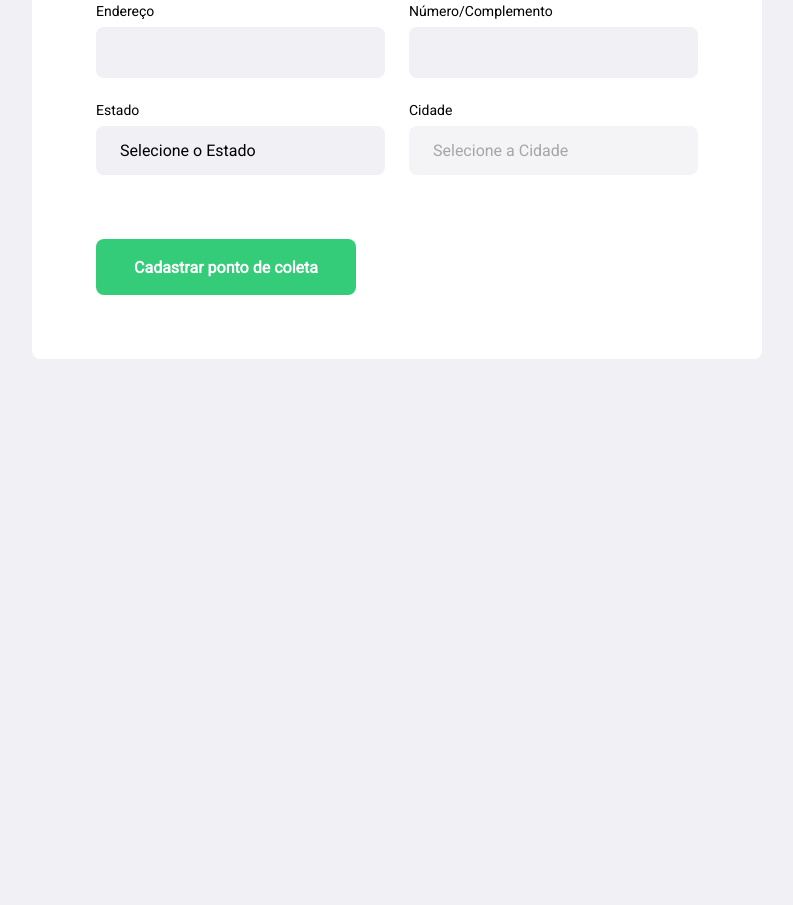
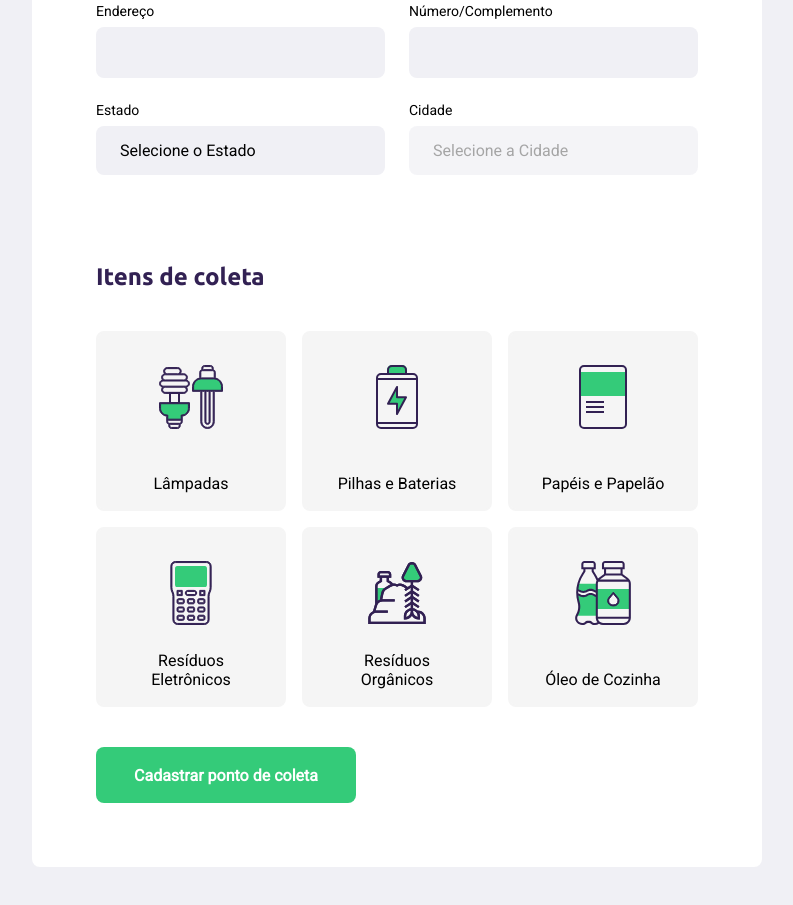
Before and after one commit to bredacoder/Next-Level-Week-1, a plain HTML site: page create-point.html in a window 1280 px wide. Shown: the part 525-1430 px from the top of the page, without its empty margins (243-1036 px from the left). Before the commit the page ends 964 px from the top, so only its background shows below. Drawn offline with Linux system fonts and the light colour scheme; no server answers.

Commit message:
itens de coleta

```diff
--- a/create-point.html
+++ b/create-point.html
@@ -27,6 +27,7 @@
             </header>
 
             <form action="">
+
                 <h1>Cadastro do ponto de coleta</h1>
 
                 <fieldset>
@@ -36,24 +37,24 @@
 
                     <div class="field">
                         <label for="name">Nome da entidade</label>
-                        <input type="text" name="name">
+                        <input type="text" name="name" required>
                     </div>
 
                     <div class="field-group">
                         <div class="field">
                             <label for="address">Endereço</label>
-                            <input type="text" name="address">
+                            <input type="text" name="address" required>
                         </div>
                         <div class="field">
                             <label for="address2">Número/Complemento</label>
-                            <input type="text" name="address2">
+                            <input type="text" name="address2" required>
                         </div>
                     </div>
 
                     <div class="field-group">
                         <div class="field">
                             <label for="state">Estado</label>
-                            <select name="uf">
+                            <select name="uf" required>
                                 <option value="">Selecione o Estado</option>
                             </select>
 
@@ -61,12 +62,50 @@
                         </div>
                          <div class="field">
                             <label for="city">Cidade</label>
-                            <select name="city" disabled>
+                            <select name="city" disabled required>
                                 <option value="">Selecione a Cidade</option>
                             </select>
                         </div>
                     </div>
 
+                </fieldset>
+
+                <fieldset>
+                    <legend>
+                        <h2>Itens de coleta</h2>
+                    </legend>
+
+                    <div class="items-grid">
+                        <li data-id="1">
+                            <img src="assets/lampadas.svg" alt="Lampadas">
+                            <span>Lâmpadas</span>
+                        </li>
+
+                        <li data-id="2">
+                            <img src="assets/baterias.svg" alt="Pilhas e Baterias">
+                            <span>Pilhas e Baterias</span>
+                        </li>
+
+                        <li data-id="3">
+                            <img src="assets/papeis-papelao.svg" alt="Papéis e Papelão">
+                            <span>Papéis e Papelão</span>
+                        </li>
+
+                        <li data-id="4">
+                            <img src="assets/eletronicos.svg" alt="Resíduos Eletrônicos">
+                            <span>Resíduos Eletrônicos</span>
+                        </li>
+
+                        <li data-id="5">
+                            <img src="assets/organicos.svg" alt="Resíduos Orgânicos">
+                            <span>Resíduos Orgânicos</span>
+                        </li>
+
+                        <li data-id="6">
+                            <img src="assets/oleo.svg" alt="Óleo de Cozinha">
+                            <span>Óleo de Cozinha</span>
+                        </li>
+                    </div>
                 </fieldset>
 
                 <button type="submit">Cadastrar ponto de coleta</button>
--- a/scripts/create-point.js
+++ b/scripts/create-point.js
@@ -33,7 +33,7 @@ function getCitys(event) {
      .then( citys => {
 
         for ( const city of citys ) {
-            citySelect.innerHTML += `<option value="${city.id}">${city.nome}</option>`
+            citySelect.innerHTML += `<option value="${city.nome}">${city.nome}</option>`
         }
 
         citySelect.disabled = false
--- a/styles/create-point.css
+++ b/styles/create-point.css
@@ -104,3 +104,23 @@ form button:hover {
     background-color: #2fb86e;
     cursor: pointer;
 }
+
+.items-grid {
+    display: grid;
+    grid-template-columns: 1fr 1fr 1fr;
+    gap: 16px;
+}
+
+.items-grid li {
+    background-color: #f5f5f5;
+    list-style: none;
+    border: 2px solid #f5f5f5;
+    border-radius: 8px;
+    height: 180px;
+    padding: 32px 24px 16px;
+    display: flex;
+    flex-direction: column;
+    align-items: center;
+    justify-content: space-between;
+    text-align: center;
+}
```
